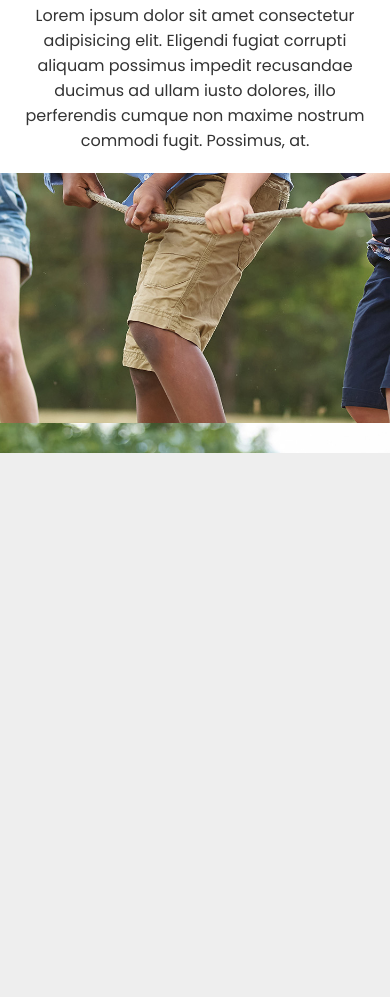
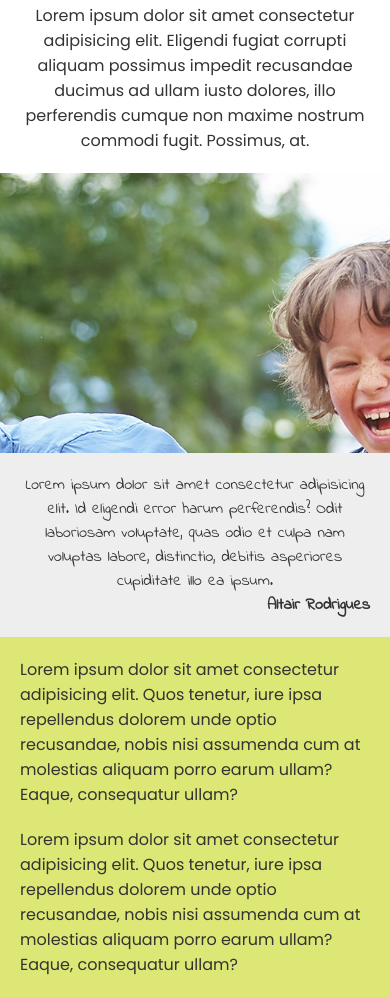
Before and after one commit to sergiomoura/FS4-aula11-TemaParaAlterarDOM, a plain HTML site: page index.html in a window 390 px wide. Shown: the part 910-1907 px from the top of the page. Before the commit the page ends 1363 px from the top, so only its background shows below. Drawn offline with Linux system fonts and the light colour scheme.

Commit message:
finalizado versão mobile

```diff
--- a/index.html
+++ b/index.html
@@ -30,5 +30,14 @@
 		</article>
 	</section>
 	<div class="imagem"></div>
+	<section class="depoimento">
+		<div>Lorem ipsum dolor sit amet consectetur adipisicing elit. Id eligendi error harum perferendis? Odit laboriosam voluptate, quas odio et culpa nam voluptas labore, distinctio, debitis asperiores cupiditate illo ea ipsum.</div>
+		<span>Altair Rodrigues</span>
+	</section>
+
+	<footer>
+		<div>Lorem ipsum dolor sit amet consectetur adipisicing elit. Quos tenetur, iure ipsa repellendus dolorem unde optio recusandae, nobis nisi assumenda cum at molestias aliquam porro earum ullam? Eaque, consequatur ullam?</div>
+		<div>Lorem ipsum dolor sit amet consectetur adipisicing elit. Quos tenetur, iure ipsa repellendus dolorem unde optio recusandae, nobis nisi assumenda cum at molestias aliquam porro earum ullam? Eaque, consequatur ullam?</div>
+	</footer>
 </body>
 </html>
--- a/scss/style.scss
+++ b/scss/style.scss
@@ -81,8 +81,34 @@ body {
 	.imagem {
 		background-image: url(../img/top-bg.jpg);
 		background-attachment: fixed;
-		background-size: 1024px auto;
+		background-size: auto 100vh;
 		height: 280px;
-		background-position: center 250px;
+		background-position: center 0;
 	}
+
+	.depoimento {
+
+		font-family: $font-engracada;
+		padding: 20px;
+
+		div {
+			text-align: center;
+		}
+
+		span {
+			display: block;
+			text-align: right;
+			font-weight: bold;
+		}
+	}
+
+	footer {
+		background-color: $cor-primaria;
+		padding: 20px;
+		div:first-child {
+			margin-bottom:20px;
+		}
+	}
+
+
 }
```
Also changed, not shown: css/style.css, 1 other file.
